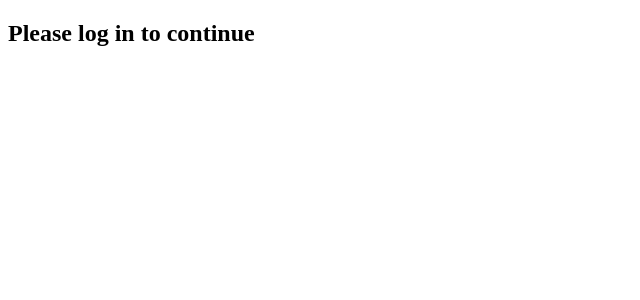
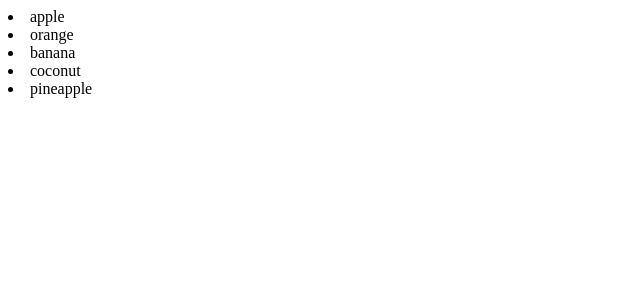
Before and after one commit to Gunalvijay/React, a React (Vite) app in the folder my-react-app/: page / in a window 1280 px wide. Shown: the top 300 px of the page, without its empty margins (0-640 px from the left). Built offline with nearby package versions, Linux system fonts and the light colour scheme.

Commit message:
List component added

```diff
--- a/my-react-app/src/App.jsx
+++ b/my-react-app/src/App.jsx
@@ -1,11 +1,11 @@
 import Card from "./Examples/Card";
 import Button from "./Examples/Button";
-import Conditional from "./Examples/Conditional";
+import List from "./Examples/List";
 
 function App() {
   return(
     <>
-    <Conditional isLoggedIn={false} user="Gunal"/>
+    <List />
     </>
   )
 }
--- /dev/null
+++ b/my-react-app/src/Examples/List.jsx
@@ -0,0 +1,9 @@
+function List(){
+    const fruits = ["apple", "orange", "banana", "coconut", "pineapple"];
+
+    const listitems = fruits.map(fruit => <li>{fruit}</li>)
+
+    return(listitems);
+}
+
+export default List
```
